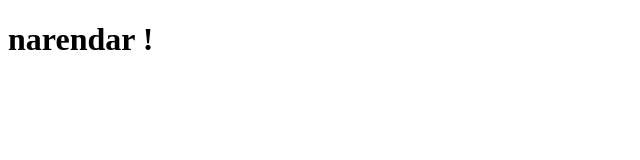
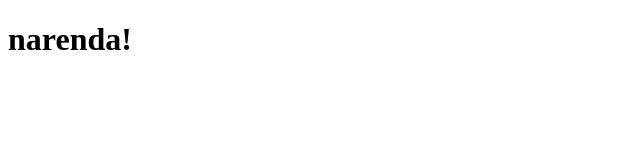
Before and after one commit to Narendar790/ITC-505, a plain HTML site: page index.html in a window 1280 px wide. Shown: the full height of the page, 0-640 px from the left. Drawn offline with Linux system fonts and the light colour scheme.

Commit message:
Update index.html

```diff
--- a/index.html
+++ b/index.html
@@ -6,6 +6,6 @@
     <title>Document</title>
 </head>
 <body>
-    <h1>narendar !</h1>
+    <h1>narenda!</h1>
 </body>
 </html>
```
